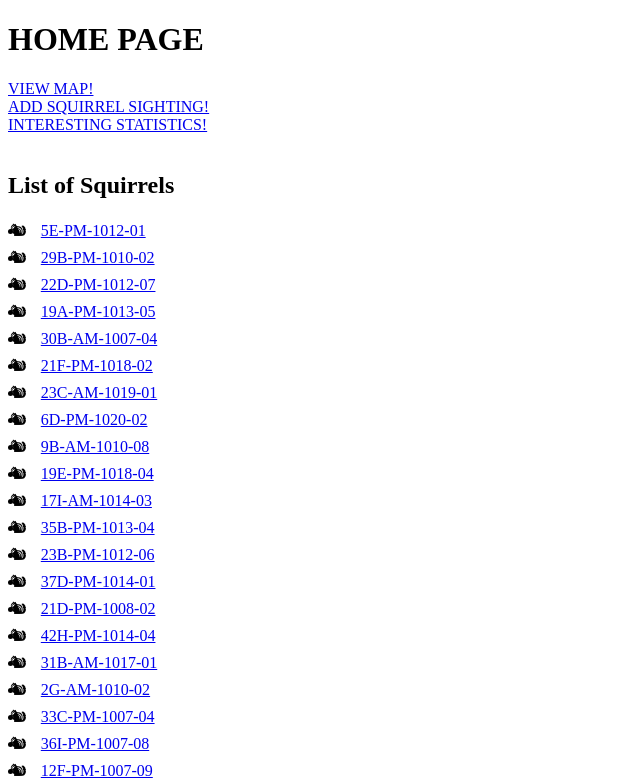
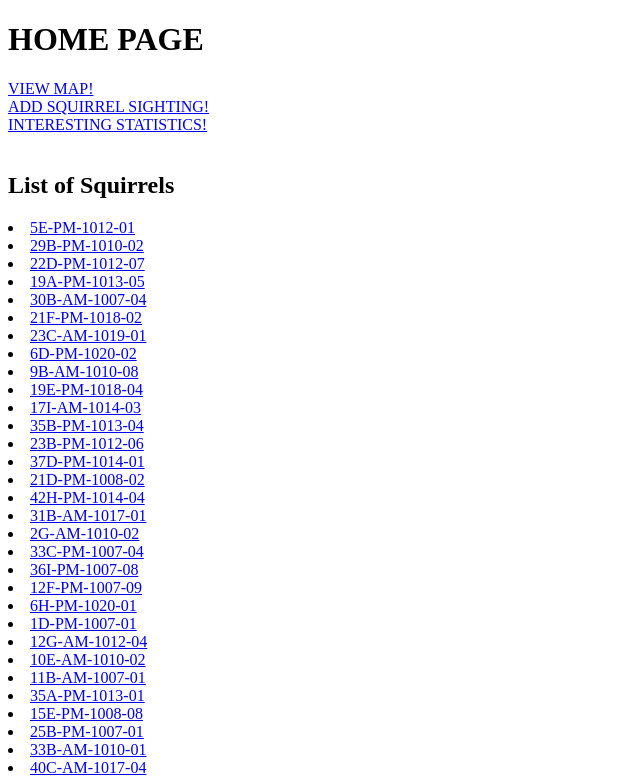
Before and after one commit to xiaojin201908/squirrel2, a Django app: page /sightings/ in a window 1280 px wide. Shown: the top 778 px of the page, without its empty margins (0-640 px from the left). Run offline with Django 3.2, Linux system fonts and the light colour scheme; data comes from the database, SQL or seed files in the repository.

Commit message:
Update all_list.html

```diff
--- a/sightings/templates/sightings/all_list.html
+++ b/sightings/templates/sightings/all_list.html
@@ -1,12 +1,6 @@
 <!DOCTYPE html>
 <html>
-<style>
-li::before {
-	content: "\1F43F";
-	margin-left:-20px;
-	margin-right:10px;
-}
-</style>
+
 <title>Home Page: Squirrel List</title>
 
 <h1> HOME PAGE </h1>
@@ -18,7 +12,7 @@ li::before {
 <h2> List of Squirrels </h2>
 {% for s in all_squirrels %}
 <li>
-	<a href = "{% url s.unique_squirrel_id %}">{{s.unique_squirrel_id}}
+	<a href = "{% url 'squirrel:update' s.unique_squirrel_id %}">{{s.unique_squirrel_id}}
 	</a>
 
 </li>
```
